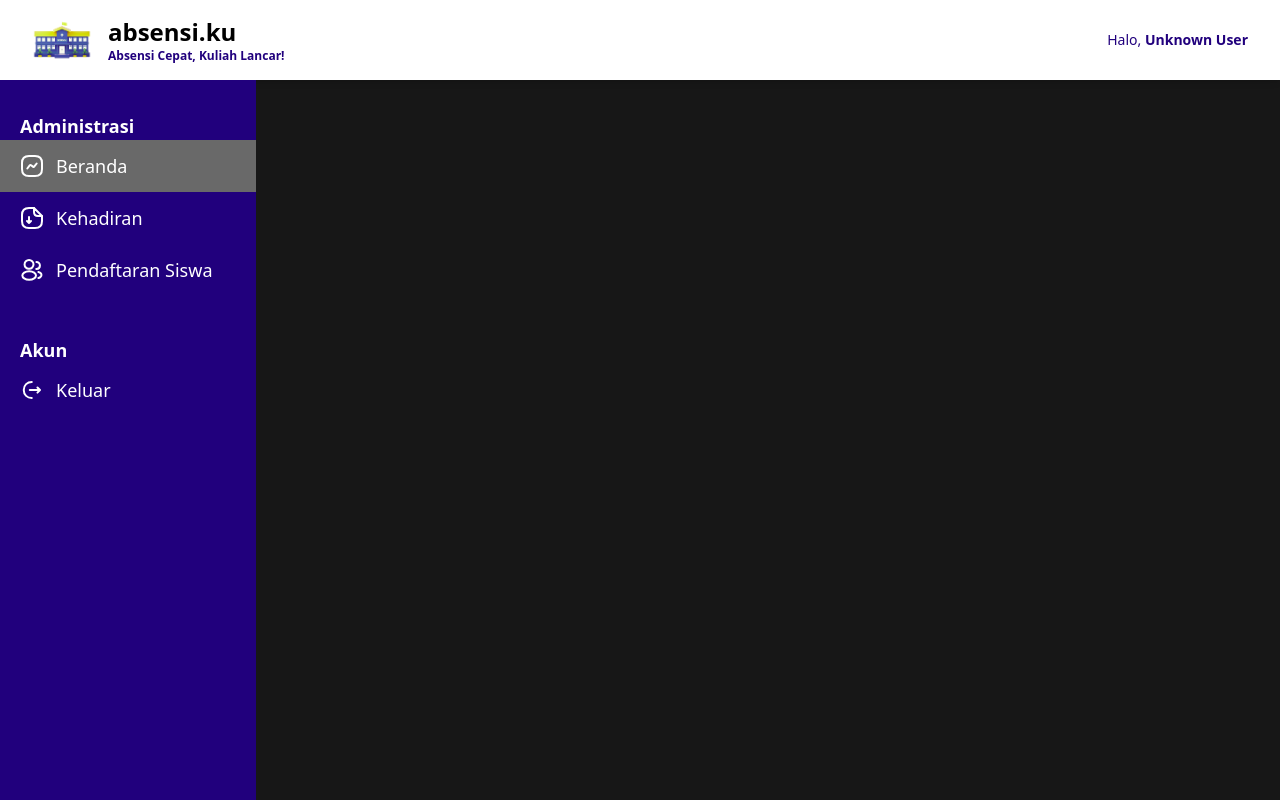
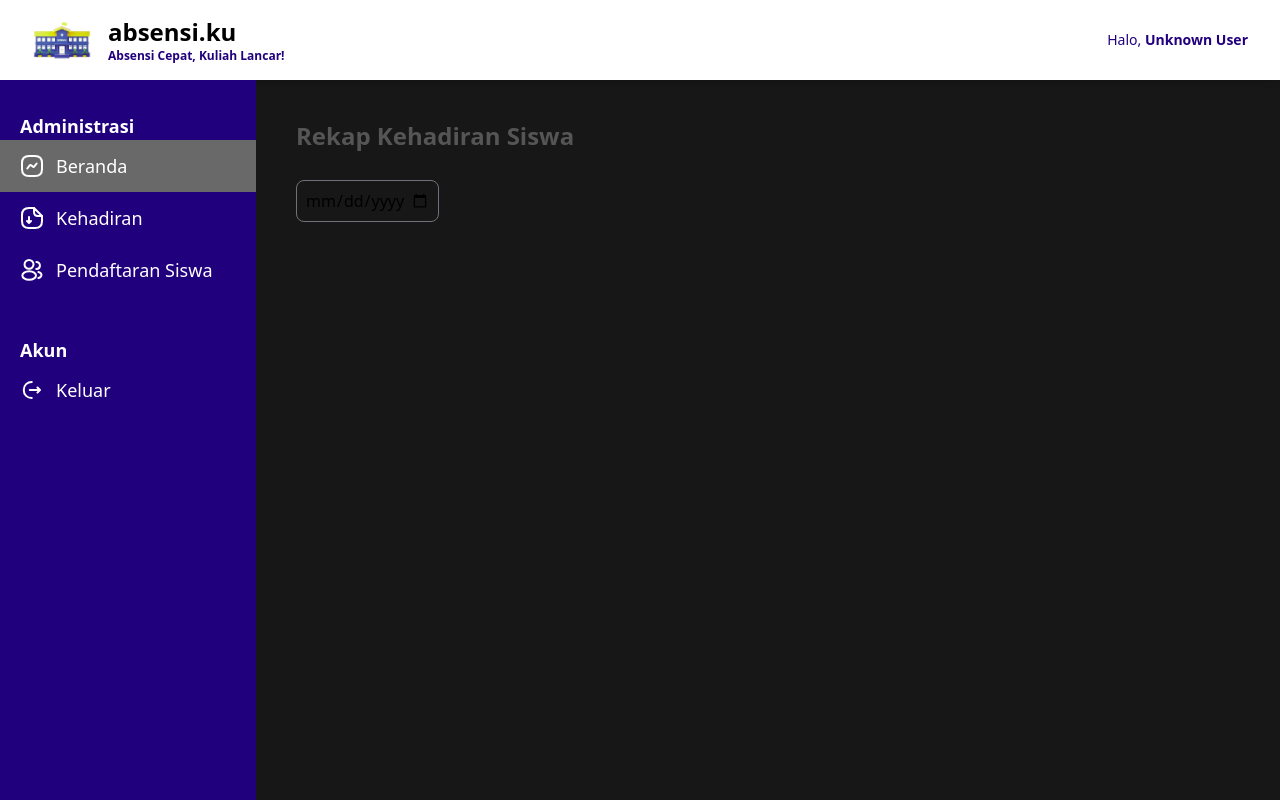
Before and after one commit to jiieea/Nextjs-absenceApp, a Next.js app: page /dashboard in a window 1280 px wide. Built offline with nearby package versions, Linux system fonts and the light colour scheme; no server answers.

Commit message:
fixing redirect issue , create dashboard page

```diff
--- a/src/app/_components/organisms/wrapper/Wrapper.tsx
+++ b/src/app/_components/organisms/wrapper/Wrapper.tsx
@@ -1,9 +1,11 @@
 'use client';
 import React from 'react';
 import Header from '../../molecule/header/header';
-import Sidebar from '../../molecule/sidebar/Sidebar';
+
 import { usePathname } from 'next/navigation';
-import { publicPaths } from '@/app/middleware';
+import { publicPaths } from '@/middleware';
+import Sidebar from  '../../molecule/sidebar/Sidebar';
+
 
 interface WrapperProps {
   children: React.ReactNode;
--- a/src/app/dashboard/page.tsx
+++ b/src/app/dashboard/page.tsx
@@ -1,9 +1,32 @@
-import React from 'react'
+"use client"
 
- const Dashboard = () => {
+import React, { useState } from 'react'
+
+const Dashboard = () => {
+  const [selectedDate, setSelectedDate] = useState('')
+  // get today in WIB
+  const getTimeInWib = () => {
+    const now = new Date();
+    const offSetInMs = 7 * 60 * 60 * 1000; // UTC+7l
+    const wibDate = new Date(now.getTime() + offSetInMs);
+    return wibDate.toISOString().split('T')[0];
+  }
+
+  const today = getTimeInWib();
   return (
-<div></div>
+    <div className='p-10 max-w-2xl space-y-7'>
+      <h1 className="text-pseudo-disable text-2xl">Rekap Kehadiran Siswa</h1>
+      <div className="flex flex-col md:flex-row gap-3.5 mt-4">
+        {/* date input */}
+        <input type="date" placeholder='pilih tanggal'
+          className='border rounded-lg border-zinc-500 p-2 placeholder: font-light '
+          max={today}
+          value={selectedDate}
+          onChange={(e) => setSelectedDate(e.target.value)}
+        />
+      </div>
+    </div>
   )
 }
 
-export default  Dashboard
+export default Dashboard
--- a/src/app/globals.css
+++ b/src/app/globals.css
@@ -29,7 +29,7 @@
   --color-pseudo-disable: #555555;
   --color-success : #00ff00;
   --color-error : #bc1d42;
-  --color-vague : #928BF4
+  --color-vague : #a0a0a0
   --font-poppins : Poppins, sans-serif;
 }
 
--- a/src/lib/firebaseClient.ts
+++ b/src/lib/firebaseClient.ts
@@ -1,5 +1,5 @@
 // Import the functions you need from the SDKs you need
-import { initializeApp } from "firebase/app";
+import { getApps, initializeApp , getApp } from "firebase/app";
 import { getAnalytics } from "firebase/analytics";
 import {  getFirestore } from "firebase/firestore";
 import { getAuth } from "firebase/auth";
@@ -9,17 +9,21 @@ import { getAuth } from "firebase/auth";
 // Your web app's Firebase configuration
 // For Firebase JS SDK v7.20.0 and later, measurementId is optional
 const firebaseConfig = {
-  apiKey: "AIzaSyAMlrOpHFUVdf9o86Dl5Zq5Qv8oNTJVGdY",
-  authDomain: "class-attendence-14a62.firebaseapp.com",
-  projectId: "class-attendence-14a62",
-  storageBucket: "class-attendence-14a62.firebasestorage.app",
-  messagingSenderId: "825381034972",
-  appId: "1:825381034972:web:8c2912d67cfbd6000bcd19",
-  measurementId: "G-NEX3W9SZ9T"
+  apiKey: process.env.NEXT_PUBLIC_FIREBASE_API_KEY!,
+  authDomain: process.env.NEXT_PUBLIC_FIREBASE_AUTH_DOMAIN!,
+  projectId: process.env.NEXT_PUBLIC_FIREBASE_PROJECT_ID!,
+  storageBucket: process.env.NEXT_PUBLIC_STORAGE_BUCKET!,
+  messagingSenderId: process.env.NEXT_PUBLIC_MESSAGING_ID!,
+  appId: process.env.NEXT_PUBLIC_FIREBASE_APP_ID!,
+  measurementId: process.env.NEXT_PUBLIC_FIREBASE_MEASSUREMENT_ID!
 };
 
+const app = !getApps.length ? initializeApp(firebaseConfig) : getApp();
+let analytics;
+if(typeof window !== "undefined") {
+  analytics = getAnalytics(app)}
 // Initialize Firebase
-const app = initializeApp(firebaseConfig);
-const analytics = getAnalytics(app);
+
+export { analytics }
 export const db = getFirestore()
 export const auth = getAuth();
--- a/src/app/middleware.ts
+++ b/src/middleware.ts
@@ -1,5 +1,5 @@
 import { NextResponse } from "next/server";
-import { NextRequest  } from "next/server";
+import type { NextRequest  } from "next/server";
 
 export const protectedPaths = [ "/dashboard " , "/students" , "/attendance"];
 export const publicPaths = ["/login" , "/register"];
```
